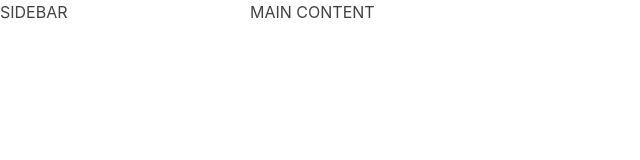
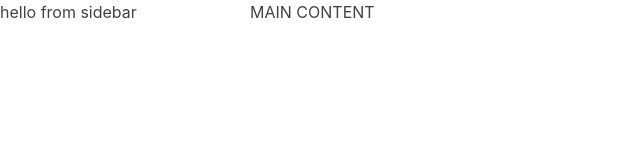
Before and after one commit to IsaiStormBlesed/not-spotify-app, a Next.js app: page / in a window 1280 px wide. Shown: the top 160 px of the page, without its empty margins (0-640 px from the left). Built offline with nearby package versions, Linux system fonts and the light colour scheme.

Commit message:
imports to sidebar

```diff
--- a/components/playerLayout.tsx
+++ b/components/playerLayout.tsx
@@ -1,10 +1,11 @@
 import { Box } from "@chakra-ui/layout";
+import Sidebar from "./sidebar";
 
 const PlayerLayout = ({ children }) => {
   return (
     <Box width='100vw' height='100vh'>
       <Box position='absolute' top='0' left='0' width='250px' >
-        SIDEBAR
+        <Sidebar />
       </Box>
 
       <Box marginLeft='250px' marginBottom='100px'>
--- /dev/null
+++ b/components/sidebar.tsx
@@ -0,0 +1,22 @@
+import {
+  Box,
+  List,
+  ListItem,
+  ListIcon,
+  LinkBox,
+  LinkOverlay,
+  Divider,
+  Center
+ } from "@chakra-ui/layout";
+ import {
+   MdHome,
+
+  } from "react-icons/md";
+
+const Sidebar = () => {
+  return (
+    <h1>hello from sidebar</h1>
+  )
+}
+
+export default Sidebar
```
